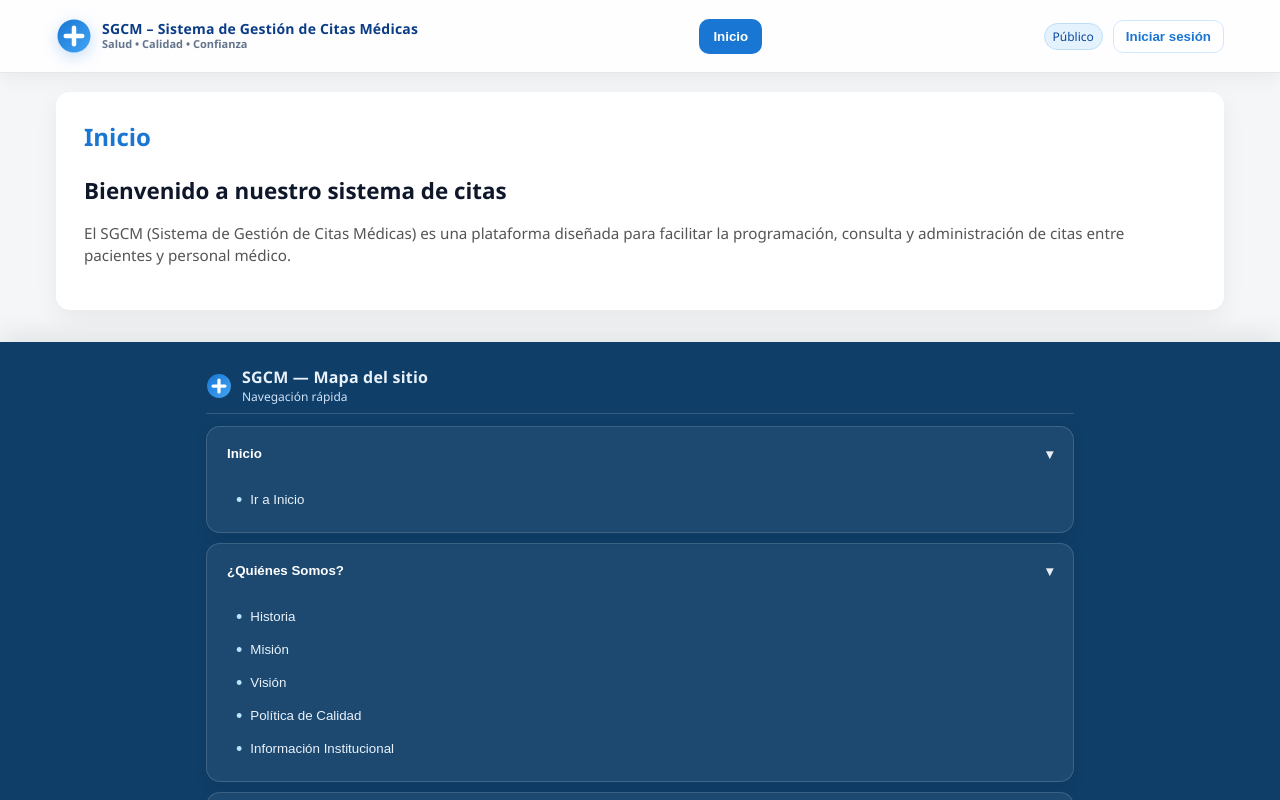
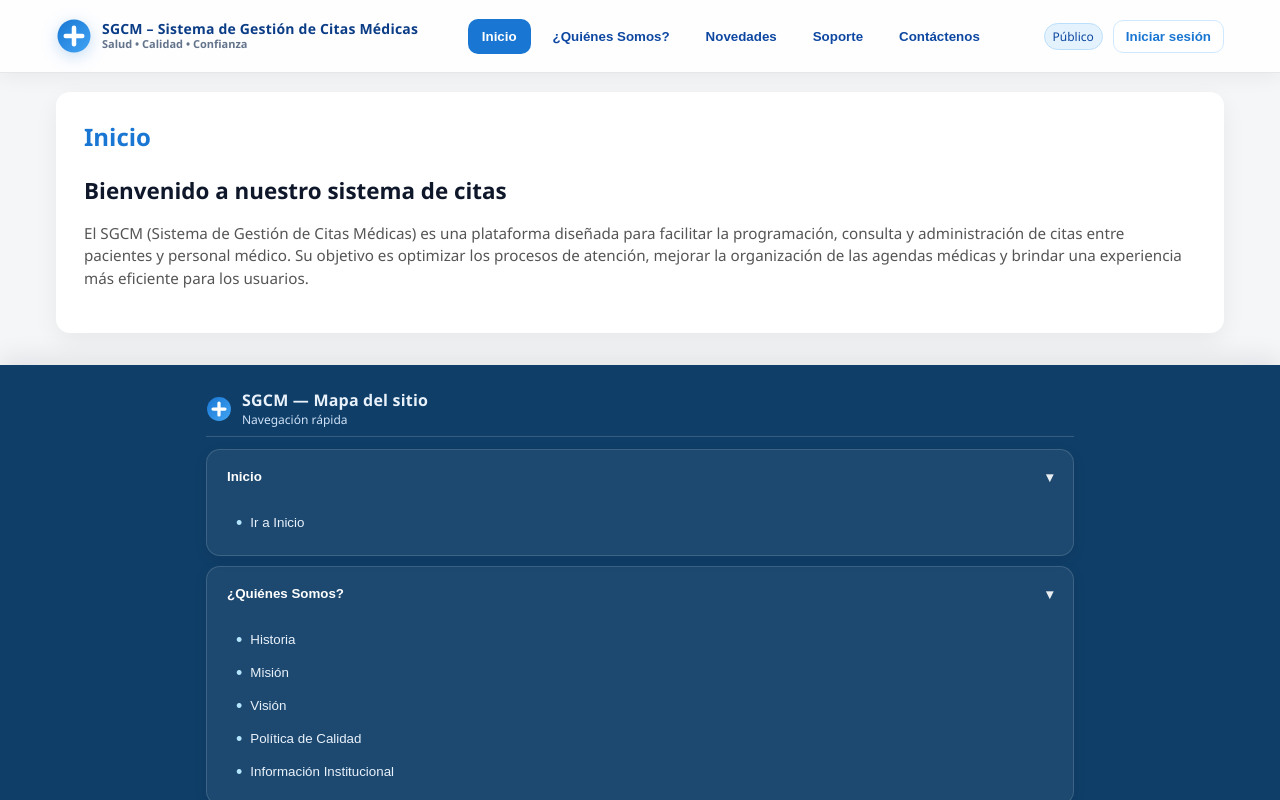
Before and after one commit to wandres2357-commits/sistemadegestioncitasmedicas, a React (Vite) app: page / in a window 1280 px wide. Shown: the top 800 px of the page. Built offline with nearby package versions, Linux system fonts and the light colour scheme.

Commit message:
Add files via upload

```diff
--- a/src/App.jsx
+++ b/src/App.jsx
@@ -1,3 +1,4 @@
+// src/App.jsx
 import { useState, useEffect } from "react";
 import AdminShell from "./dashboards/AdminShell";
 import FooterSitemapSingle from "./FooterSitemapSingle";
@@ -25,10 +26,8 @@ export default function App() {
   };
 
   const init = readAuth();
-
   const [role, setRole] = useState(init.role);
   const [isLogged, setIsLogged] = useState(init.isLogged);
-
   const isAdmin = role === "admin" || role === "administrador";
 
   useEffect(() => {
@@ -112,19 +111,14 @@ export default function App() {
     requestAnimationFrame(() => {
       const mainEl = document.querySelector("main");
       if (mainEl) {
-        mainEl.scrollIntoView({
-          behavior: "smooth",
-          block: "start",
-        });
+        mainEl.scrollIntoView({ behavior: "smooth", block: "start" });
       }
     });
   };
 
   // --- COMPONENTES BASE ---
   const Card = ({ children }) => <div className="card">{children}</div>;
-
   const Input = (props) => <input {...props} className="input" />;
-
   const Button = ({ label }) => <button className="btn">{label}</button>;
 
   return (
@@ -133,9 +127,9 @@ export default function App() {
       <header className="topbar" role="banner">
         <div className="topbar-inner">
 
-          {/* LOGO */}
+          {/* LOGO + Marca */}
           <div className="brand" aria-label="SGCM">
-            <svg className="logo" viewBox="0 0 48 48">
+            <svg className="logo" viewBox="0 0 48 48" aria-hidden="true">
               <defs>
                 <linearGradient id="g1" x1="0" x2="1" y1="0" y2="1">
                   <stop offset="0" stopColor="#1976d2" />
@@ -152,29 +146,88 @@ export default function App() {
               <div className="brand-title">
                 SGCM – Sistema de Gestión de Citas Médicas
               </div>
-              <div className="brand-sub">Salud • Calidad • Confianza</div>
+              <div className="brand-sub">
+                Salud • Calidad • Confianza
+              </div>
             </div>
           </div>
 
-          {/* MENÚ */}
-          <ul className="menu">
-            <li className="nav-item">
+          {/* MENÚ CENTRADO */}
+          <ul className="menu" role="menubar" aria-label="Navegación principal">
+
+            <li className="nav-item" role="none">
               <button
                 className={`link ${view === "inicio" ? "active" : ""}`}
                 onClick={() => setView("inicio")}
+                role="menuitem"
               >
                 Inicio
               </button>
             </li>
+
+            <li className="nav-item" role="none">
+              <button
+                className="link"
+                role="menuitem"
+                aria-haspopup="true"
+                aria-expanded="false"
+              >
+                ¿Quiénes Somos?
+              </button>
+
+              <div className="dropdown" role="menu" aria-label="¿Quiénes Somos?">
+                <button className={`menu-btn ${view === "historia" ? "active" : ""}`} onClick={() => setView("historia")}>Historia</button>
+                <button className={`menu-btn ${view === "mision" ? "active" : ""}`} onClick={() => setView("mision")}>Misión</button>
+                <button className={`menu-btn ${view === "vision" ? "active" : ""}`} onClick={() => setView("vision")}>Visión</button>
+                <button className={`menu-btn ${view === "politica" ? "active" : ""}`} onClick={() => setView("politica")}>Política de Calidad</button>
+                <button className={`menu-btn ${view === "info" ? "active" : ""}`} onClick={() => setView("info")}>Información Institucional</button>
+              </div>
+            </li>
+
+            <li className="nav-item" role="none">
+              <button className="link" role="menuitem" aria-haspopup="true" aria-expanded="false">
+                Novedades
+              </button>
+
+              <div className="dropdown" role="menu" aria-label="Novedades">
+                <button className={`menu-btn ${view === "noticias" ? "active" : ""}`} onClick={() => setView("noticias")}>Noticias</button>
+                <button className={`menu-btn ${view === "actualizaciones" ? "active" : ""}`} onClick={() => setView("actualizaciones")}>Actualizaciones</button>
+                <button className={`menu-btn ${view === "boletines" ? "active" : ""}`} onClick={() => setView("boletines")}>Boletines</button>
+              </div>
+            </li>
+
+            <li className="nav-item" role="none">
+              <button className="link" role="menuitem" aria-haspopup="true" aria-expanded="false">
+                Soporte
+              </button>
+
+              <div className="dropdown" role="menu" aria-label="Soporte">
+                <button className={`menu-btn ${view === "ayuda" ? "active" : ""}`} onClick={() => setView("ayuda")}>Ayuda</button>
+                <button className={`menu-btn ${view === "faq" ? "active" : ""}`} onClick={() => setView("faq")}>Preguntas Frecuentes</button>
+                <button className={`menu-btn ${view === "pqr" ? "active" : ""}`} onClick={() => setView("pqr")}>PQR</button>
+              </div>
+            </li>
+
+            <li className="nav-item" role="none">
+              <button className="link" role="menuitem" aria-haspopup="true" aria-expanded="false">
+                Contáctenos
+              </button>
+
+              <div className="dropdown" role="menu" aria-label="Contáctenos">
+                <button className={`menu-btn ${view === "contacto" ? "active" : ""}`} onClick={() => setView("contacto")}>Formulario de Contacto</button>
+              </div>
+            </li>
+
           </ul>
 
-          {/* ACCIONES DERECHA */}
+          {/* Acciones derecha */}
           <div className="right">
             <span className="badge">Público</span>
 
             <button
               className="cta"
               onClick={() => window.dispatchEvent(new Event("auth:open"))}
+              title="Abrir inicio de sesión"
             >
               Iniciar sesión
             </button>
@@ -183,58 +236,121 @@ export default function App() {
         </div>
       </header>
 
-      {/* ===== CONTENIDO ===== */}
+      {/* ======= CONTENIDO ======= */}
       <main>
 
         {view === "inicio" && (
           <Card>
             <h2>Inicio</h2>
 
-            <p
-              style={{
-                fontSize: "1.4rem",
-                fontWeight: "bold",
-                marginBottom: "8px",
-              }}
-            >
+            <p style={{ fontSize: "1.4rem", fontWeight: "bold", marginBottom: "8px" }}>
               Bienvenido a nuestro sistema de citas
             </p>
 
-            <p
-              style={{
-                fontSize: "0.95rem",
-                color: "#555",
-                lineHeight: "1.5",
-              }}
-            >
-              El SGCM (Sistema de Gestión de Citas Médicas) es una plataforma
-              diseñada para facilitar la programación, consulta y administración
-              de citas entre pacientes y personal médico.
+            <p style={{ fontSize: "0.95rem", color: "#555", lineHeight: "1.5" }}>
+              El SGCM (Sistema de Gestión de Citas Médicas) es una plataforma diseñada
+              para facilitar la programación, consulta y administración de citas entre
+              pacientes y personal médico. Su objetivo es optimizar los procesos de
+              atención, mejorar la organización de las agendas médicas y brindar una
+              experiencia más eficiente para los usuarios.
             </p>
           </Card>
         )}
 
         {view === "historia" && (
-          <Card>
-            <h2>Historia</h2>
-            <p>
-              En el año 2025 SGCM se desarrolla como una herramienta tecnológica
-              para mejorar la organización y administración de las citas médicas.
+          <Card
+            style={{
+              padding: "20px",
+              borderRadius: "12px",
+              boxShadow: "0 4px 12px rgba(0,0,0,0.08)",
+              borderLeft: "6px solid #2b7cff",
+              backgroundColor: "#ffffff"
+            }}
+          >
+
+            <div style={{ display: "flex", alignItems: "center", marginBottom: "12px" }}>
+              <span style={{ fontSize: "1.6rem", marginRight: "8px" }}>📜</span>
+              <h2 style={{ margin: 0 }}>Historia.</h2>
+            </div>
+
+            <p style={{ lineHeight: "1.6", marginBottom: "12px", textAlign: "justify", color: "#444" }}>
+              En el año 2025 <strong>SGCM (Sistema de Gestión de Citas Médicas)</strong> se desarrolla como una herramienta
+              tecnológica de sistema de Información para mejorar la organización y administración de las citas en los servicios
+              de salud. Surge como una alternativa a los métodos manuales, permitiendo automatizar la programación, consulta y control
+              de citas médicas. Además, facilita la interacción entre pacientes, personal administrativo y profesionales de la salud,
+              contribuyendo a una atención más organizada, rápida y eficiente.
             </p>
+
           </Card>
         )}
 
         {view === "mision" && (
-          <Card>
-            <h2>Misión</h2>
-            <p>Brindar una plataforma tecnológica eficiente para la gestión de citas.</p>
+          <Card
+            style={{
+              padding: "20px",
+              borderRadius: "12px",
+              boxShadow: "0 4px 12px rgba(0,0,0,0.08)",
+              borderLeft: "6px solid #28a745",
+              backgroundColor: "#ffffff"
+            }}
+          >
+
+            <div style={{ display: "flex", alignItems: "center", marginBottom: "12px" }}>
+              <span style={{ fontSize: "1.6rem", marginRight: "8px" }}>🎯</span>
+              <h2 style={{ margin: 0 }}>Misión</h2>
+            </div>
+
+            <p
+              style={{
+                lineHeight: "1.6",
+                textAlign: "justify",
+                color: "#444",
+                fontSize: "0.95rem"
+              }}
+            >
+              Brindar una <strong>plataforma tecnológica eficiente</strong> que permita
+              gestionar de manera organizada y ágil la programación de
+              <strong> citas médicas</strong>, facilitando la interacción entre
+              pacientes, personal administrativo y profesionales de la salud. El sistema
+              busca <strong>mejorar la calidad del servicio</strong>, optimizar los
+              tiempos de atención y garantizar una adecuada administración de la
+              información.
+            </p>
+
           </Card>
         )}
 
         {view === "vision" && (
-          <Card>
-            <h2>Visión</h2>
-            <p>Ser un sistema de referencia en la gestión digital de citas médicas.</p>
+          <Card
+            style={{
+              padding: "20px",
+              borderRadius: "12px",
+              boxShadow: "0 4px 12px rgba(0,0,0,0.08)",
+              borderLeft: "6px solid #6f42c1",
+              backgroundColor: "#ffffff"
+            }}
+          >
+
+            <div style={{ display: "flex", alignItems: "center", marginBottom: "12px" }}>
+              <span style={{ fontSize: "1.6rem", marginRight: "8px" }}>👁️</span>
+              <h2 style={{ margin: 0 }}>Visión</h2>
+            </div>
+
+            <p
+              style={{
+                lineHeight: "1.6",
+                textAlign: "justify",
+                color: "#444",
+                fontSize: "0.95rem"
+              }}
+            >
+              Ser un <strong>sistema de referencia en la gestión digital de citas médicas</strong>,
+              reconocido por su eficiencia, confiabilidad y facilidad de uso. El SGCM busca
+              contribuir a la <strong>modernización de los servicios de salud</strong> y a la
+              mejora continua en la atención de los pacientes mediante el uso de
+              <strong> tecnologías de información</strong>.
+            </p>
+
           </Card>
         )}
 
@@ -303,11 +419,9 @@ export default function App() {
 
       </main>
 
-      {/* FOOTER */}
-      <FooterSitemapSingle
-        items={sitemapItems}
-        onNavigate={handleNavigate}
-      />
+      {/* ======= FOOTER ======= */}
+      <FooterSitemapSingle items={sitemapItems} onNavigate={handleNavigate} />
+
     </div>
   );
 }
```
